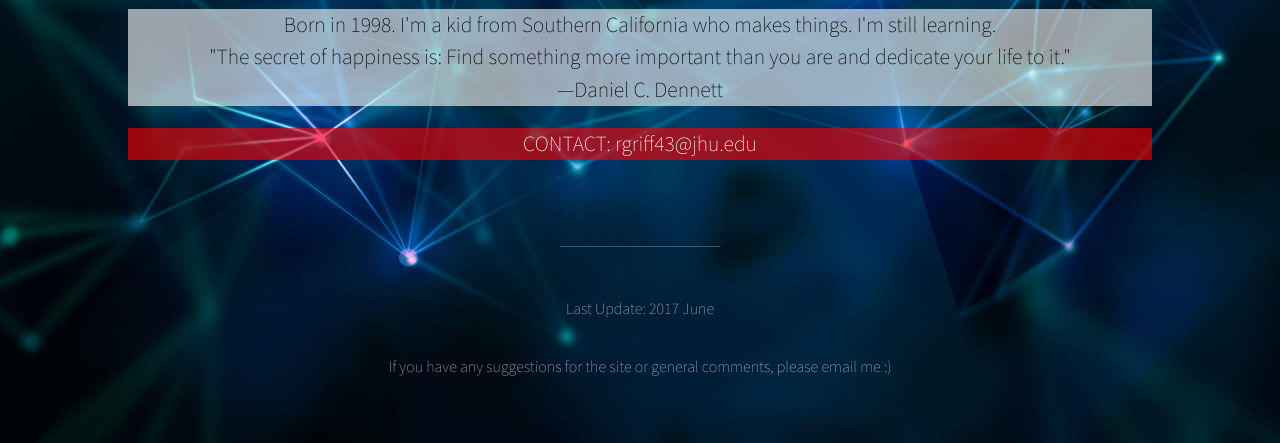
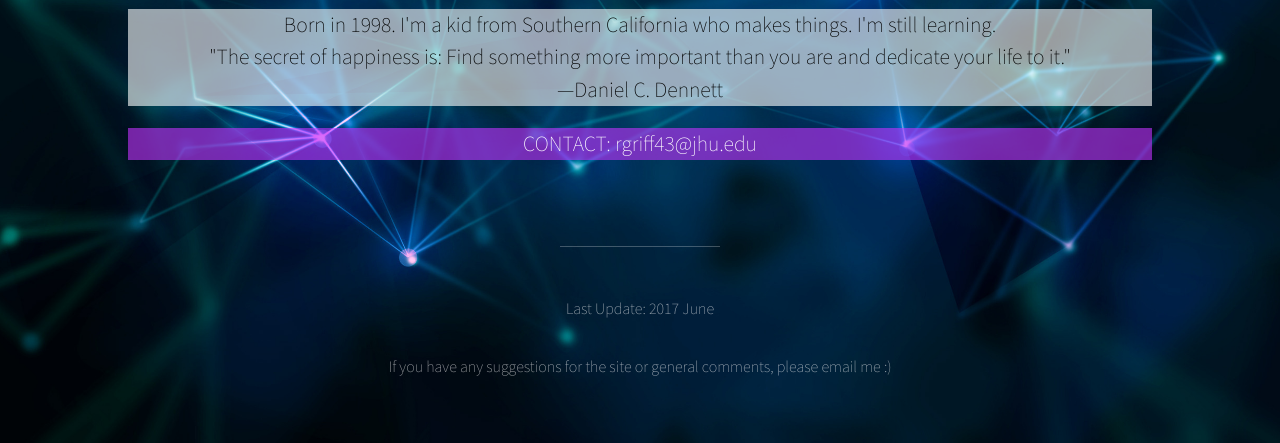
Before and after one commit to rgriffith98/mySite, a plain HTML site: page index.html in a window 1280 px wide. Shown: the part 500-943 px from the top of the page. Drawn offline with Linux system fonts and the light colour scheme.

Commit message:
Update index.html

```diff
--- a/index.html
+++ b/index.html
@@ -36,7 +36,7 @@
 			<br>
 				"The secret of happiness is: Find something more important than you are and dedicate your life to it."<br>—Daniel C. Dennett</h2>
 
-			<h2 style="background-color:rgba(255, 0, 0, .6); color:white;">CONTACT: rgriff43@jhu.edu</h2>
+			<h2 style="background-color:rgba(196, 51, 255, .6); color:white;">CONTACT: rgriff43@jhu.edu</h2>
 
                     </header>
 
```
